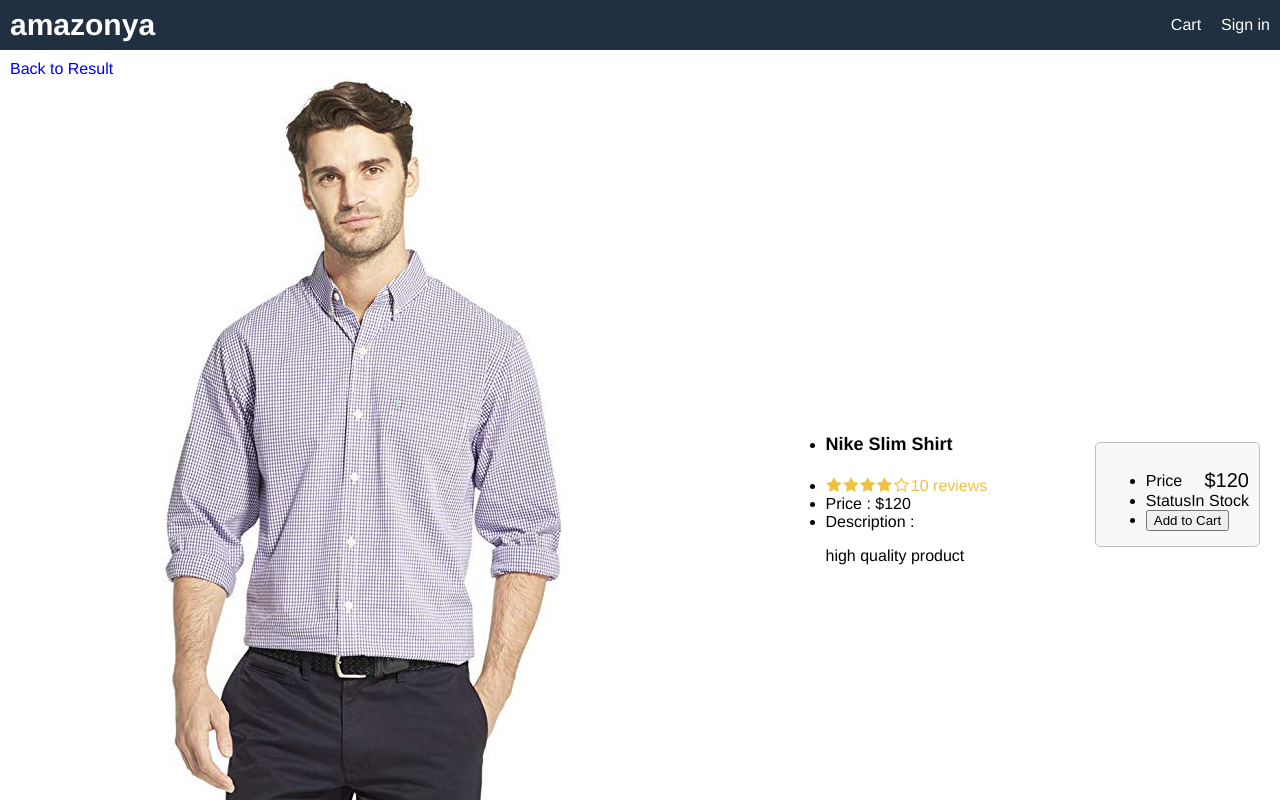
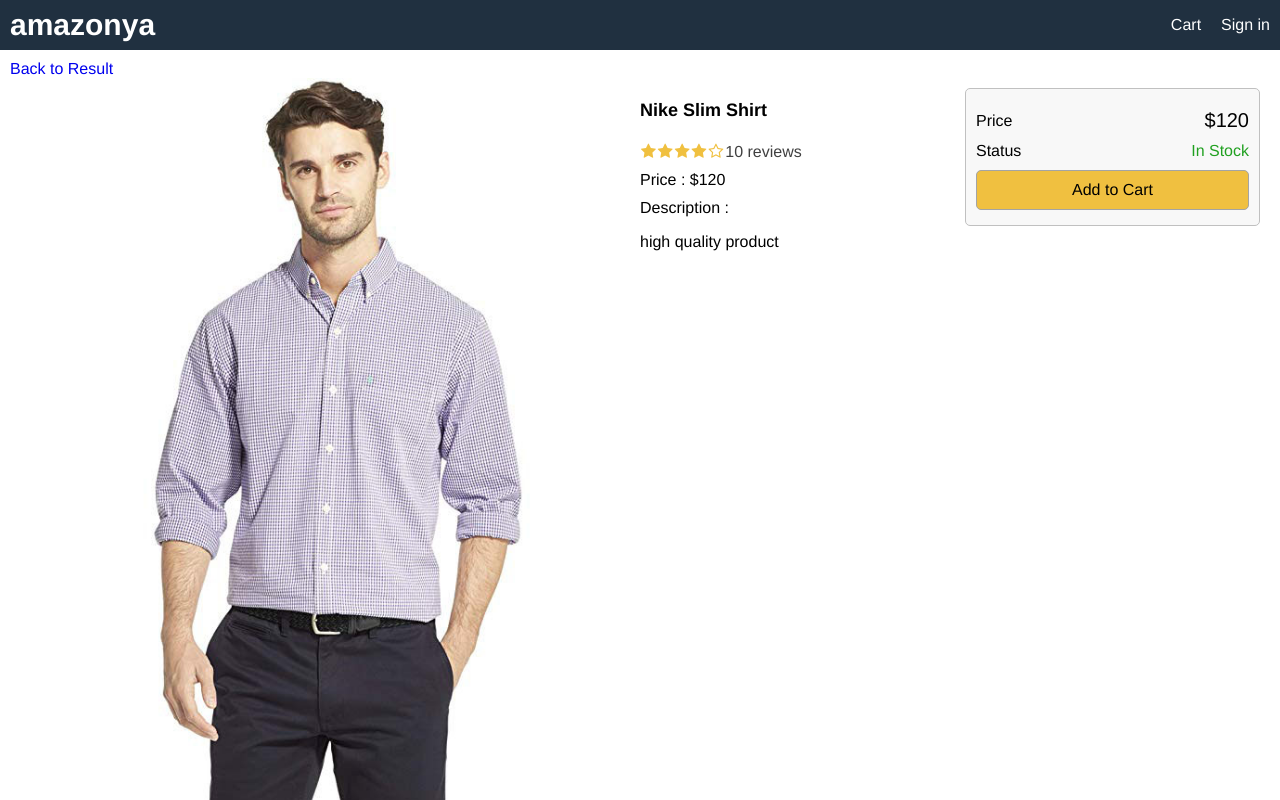
Before and after one commit to warlordsw/amazonya, a React (Create React App) app in the folder frontend/: page /product/1 in a window 1280 px wide. Shown: the top 800 px of the page. Built offline with nearby package versions, Linux system fonts and the light colour scheme.

Commit message:
add index.css

```diff
--- a/frontend/src/index.css
+++ b/frontend/src/index.css
@@ -57,6 +57,38 @@
   color: #ff8000;
 }
 
+ul {
+  padding: 0;
+  margin: 0;
+  list-style-type: none;
+}
+
+li {
+  margin-top: 1rem;
+}
+button {
+  padding: 1rem;
+  border-radius: 0.5rem;
+  border: 0.1rem #a4a4a4 solid;
+  font-size: 1.6rem;
+  font-family: Helvetica, Arial, sans-serif;
+  -webkit-font-smoothing: antialiased;
+  -moz-osx-font-smoothing: grayscale;
+  background-color: #f8f8f8;
+  cursor: pointer;
+}
+
+button:hover {
+  border: 0.1rem #404040 solid;
+}
+
+button.primary {
+  background-color: #f0c040;
+}
+
+button.block {
+  width: 100%;
+}
 /* Header */
 
 header a {
@@ -81,6 +113,18 @@
   justify-content: center;
 }
 
+.row.top {
+  align-items: flex-start;
+}
+
+.col-1 {
+  flex: 1 1 25rem;
+}
+
+.col-2 {
+  flex: 2 1 50rem;
+}
+
 /* Image */
 
 img {
@@ -89,6 +133,10 @@
 
 img.medium {
   max-width: 29rem;
+  width: 100%;
+}
+
+img.large {
   width: 100%;
 }
 
@@ -119,3 +167,16 @@
   color: #f0c040;
   margin: 0.1rem;
 }
+
+.rating span:last-child {
+  color: #404040;
+}
+
+/* Alert */
+.success {
+  color: #20a020;
+}
+
+.error {
+  color: #a02020;
+}
```
